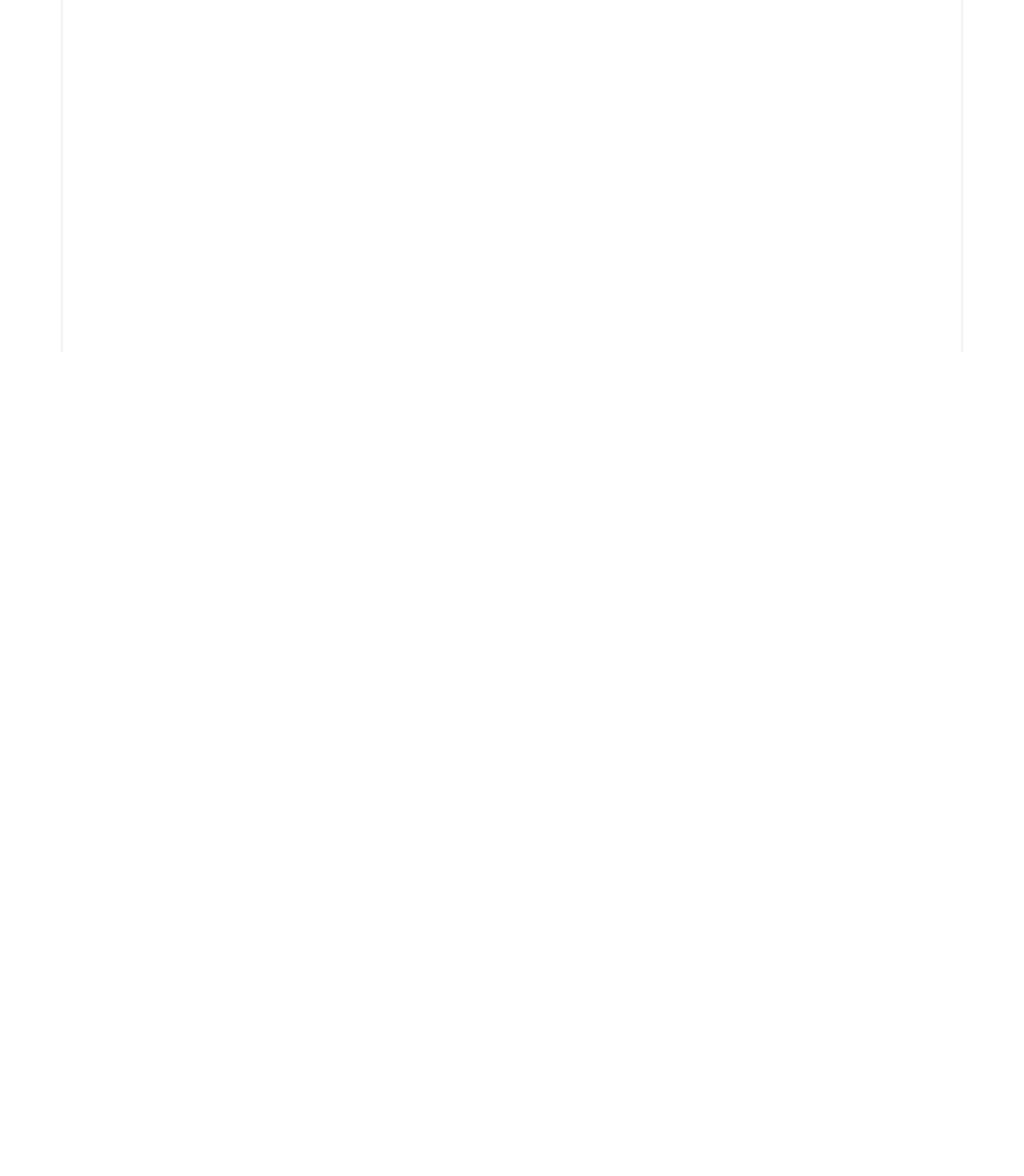
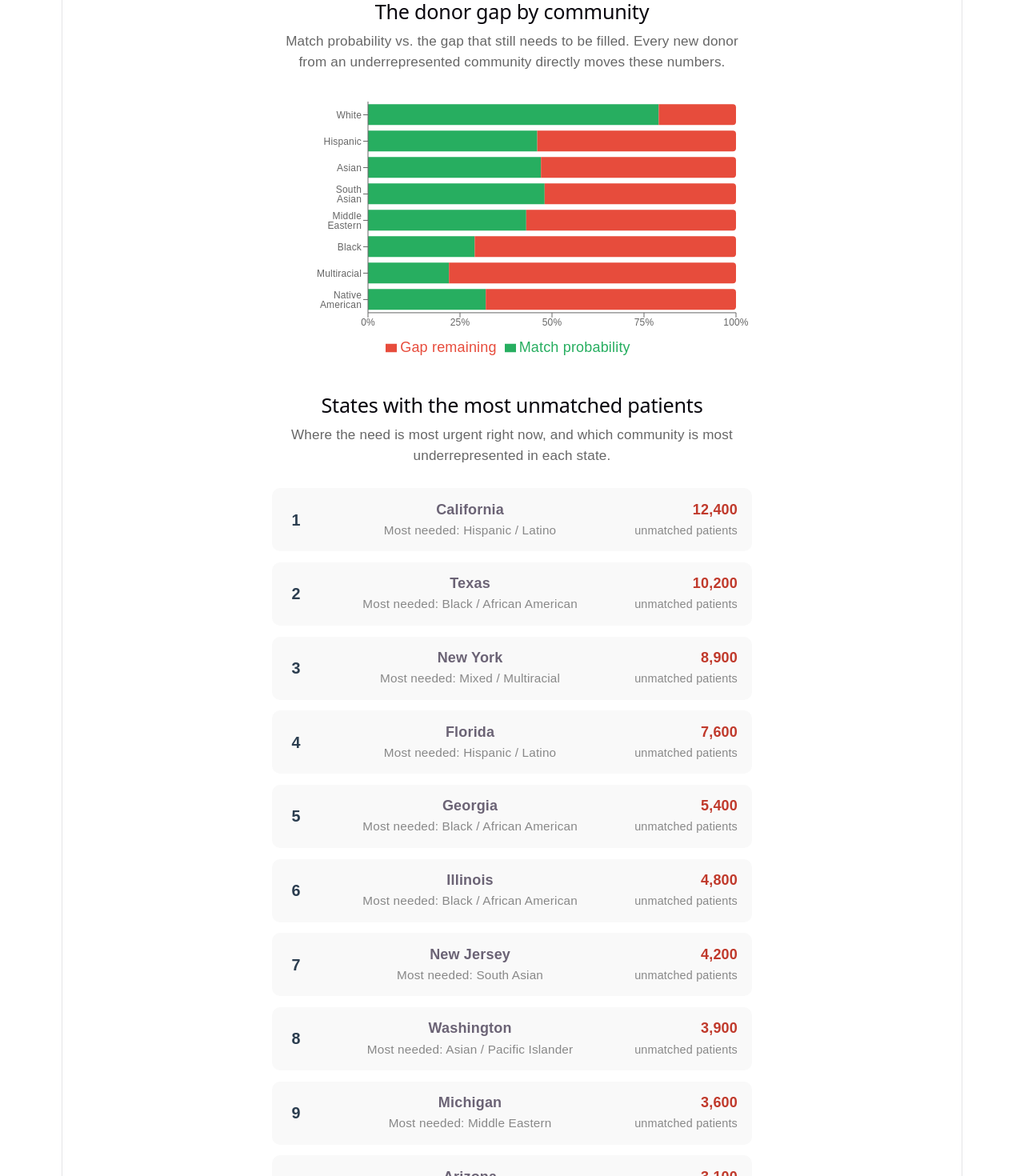
Before and after one commit to MS07-code/Matchgap, a React (Vite) app: page / in a window 1280 px wide. Shown: the part 360-1830 px from the top of the page at 80% size. Before the commit the page ends 800 px from the top, so only its background shows below. Built offline with nearby package versions, Linux system fonts and the light colour scheme.

Commit message:
add predictive gap mapper

```diff
--- a/package.json
+++ b/package.json
@@ -11,7 +11,8 @@
   },
   "dependencies": {
     "react": "^19.2.6",
-    "react-dom": "^19.2.6"
+    "react-dom": "^19.2.6",
+    "recharts": "^3.8.1"
   },
   "devDependencies": {
     "@eslint/js": "^10.0.1",
--- a/src/App.jsx
+++ b/src/App.jsx
@@ -1,4 +1,5 @@
 import { useState } from "react"
+import GapMapper from "./GapMapper"
 
 const matchData = {
   "White / Caucasian": { probability: 79, patients: 1200 },
@@ -190,6 +191,7 @@ function App() {
           </button>
         </div>
       )}
+      <GapMapper />
     </div>
   )
 }
--- /dev/null
+++ b/src/GapMapper.jsx
@@ -0,0 +1,85 @@
+import { BarChart, Bar, XAxis, YAxis, Tooltip, ResponsiveContainer, Cell, Legend } from "recharts"
+
+const gapData = [
+  { group: "White", registry: 79, need: 21 },
+  { group: "Hispanic", registry: 46, need: 54 },
+  { group: "Asian", registry: 47, need: 53 },
+  { group: "South Asian", registry: 48, need: 52 },
+  { group: "Middle Eastern", registry: 43, need: 57 },
+  { group: "Black", registry: 29, need: 71 },
+  { group: "Multiracial", registry: 22, need: 78 },
+  { group: "Native American", registry: 32, need: 68 },
+]
+
+const stateData = [
+  { state: "California", unmatched: 12400, topGroup: "Hispanic / Latino" },
+  { state: "Texas", unmatched: 10200, topGroup: "Black / African American" },
+  { state: "New York", unmatched: 8900, topGroup: "Mixed / Multiracial" },
+  { state: "Florida", unmatched: 7600, topGroup: "Hispanic / Latino" },
+  { state: "Georgia", unmatched: 5400, topGroup: "Black / African American" },
+  { state: "Illinois", unmatched: 4800, topGroup: "Black / African American" },
+  { state: "New Jersey", unmatched: 4200, topGroup: "South Asian" },
+  { state: "Washington", unmatched: 3900, topGroup: "Asian / Pacific Islander" },
+  { state: "Michigan", unmatched: 3600, topGroup: "Middle Eastern" },
+  { state: "Arizona", unmatched: 3100, topGroup: "Native American" },
+]
+
+const CustomTooltip = ({ active, payload, label }) => {
+  if (active && payload && payload.length) {
+    return (
+      <div style={{ background: "white", border: "1px solid #ddd", borderRadius: "8px", padding: "0.75rem", fontSize: "0.9rem" }}>
+        <p style={{ margin: "0 0 0.25rem", fontWeight: "600" }}>{label}</p>
+        <p style={{ margin: 0, color: "#27ae60" }}>Match probability: {payload[0]?.value}%</p>
+        <p style={{ margin: 0, color: "#c0392b" }}>Gap: {payload[1]?.value}%</p>
+      </div>
+    )
+  }
+  return null
+}
+
+function GapMapper() {
+  return (
+    <div style={{ marginTop: "3rem", borderTop: "1px solid #eee", paddingTop: "2rem" }}>
+      <h2 style={{ fontSize: "1.4rem", marginBottom: "0.5rem" }}>The donor gap by community</h2>
+      <p style={{ color: "#666", marginBottom: "2rem", fontSize: "0.95rem" }}>
+        Match probability vs. the gap that still needs to be filled. Every new donor from an underrepresented community directly moves these numbers.
+      </p>
+
+      <ResponsiveContainer width="100%" height={320}>
+        <BarChart data={gapData} layout="vertical" margin={{ left: 20, right: 20 }}>
+          <XAxis type="number" domain={[0, 100]} tickFormatter={(v) => `${v}%`} fontSize={12} />
+          <YAxis type="category" dataKey="group" width={100} fontSize={12} />
+          <Tooltip content={<CustomTooltip />} />
+          <Legend />
+          <Bar dataKey="registry" name="Match probability" stackId="a" fill="#27ae60" radius={[0, 0, 0, 0]} />
+          <Bar dataKey="need" name="Gap remaining" stackId="a" fill="#e74c3c" radius={[0, 4, 4, 0]} />
+        </BarChart>
+      </ResponsiveContainer>
+
+      <h2 style={{ fontSize: "1.4rem", marginBottom: "0.5rem", marginTop: "2.5rem" }}>States with the most unmatched patients</h2>
+      <p style={{ color: "#666", marginBottom: "1.5rem", fontSize: "0.95rem" }}>
+        Where the need is most urgent right now, and which community is most underrepresented in each state.
+      </p>
+
+      <div style={{ display: "flex", flexDirection: "column", gap: "0.75rem" }}>
+        {stateData.map((row, i) => (
+          <div key={i} style={{ display: "flex", alignItems: "center", gap: "1rem", padding: "0.75rem 1rem", background: "#f9f9f9", borderRadius: "10px" }}>
+            <div style={{ fontSize: "1.1rem", fontWeight: "700", color: "#2c3e50", minWidth: "24px" }}>
+              {i + 1}
+            </div>
+            <div style={{ flex: 1 }}>
+              <div style={{ fontWeight: "600" }}>{row.state}</div>
+              <div style={{ fontSize: "0.85rem", color: "#888" }}>Most needed: {row.topGroup}</div>
+            </div>
+            <div style={{ textAlign: "right" }}>
+              <div style={{ fontWeight: "700", color: "#c0392b" }}>{row.unmatched.toLocaleString()}</div>
+              <div style={{ fontSize: "0.8rem", color: "#888" }}>unmatched patients</div>
+            </div>
+          </div>
+        ))}
+      </div>
+    </div>
+  )
+}
+
+export default GapMapper
```
Also changed, not shown: 1 other file (tests, documents, lock files or other folders).
